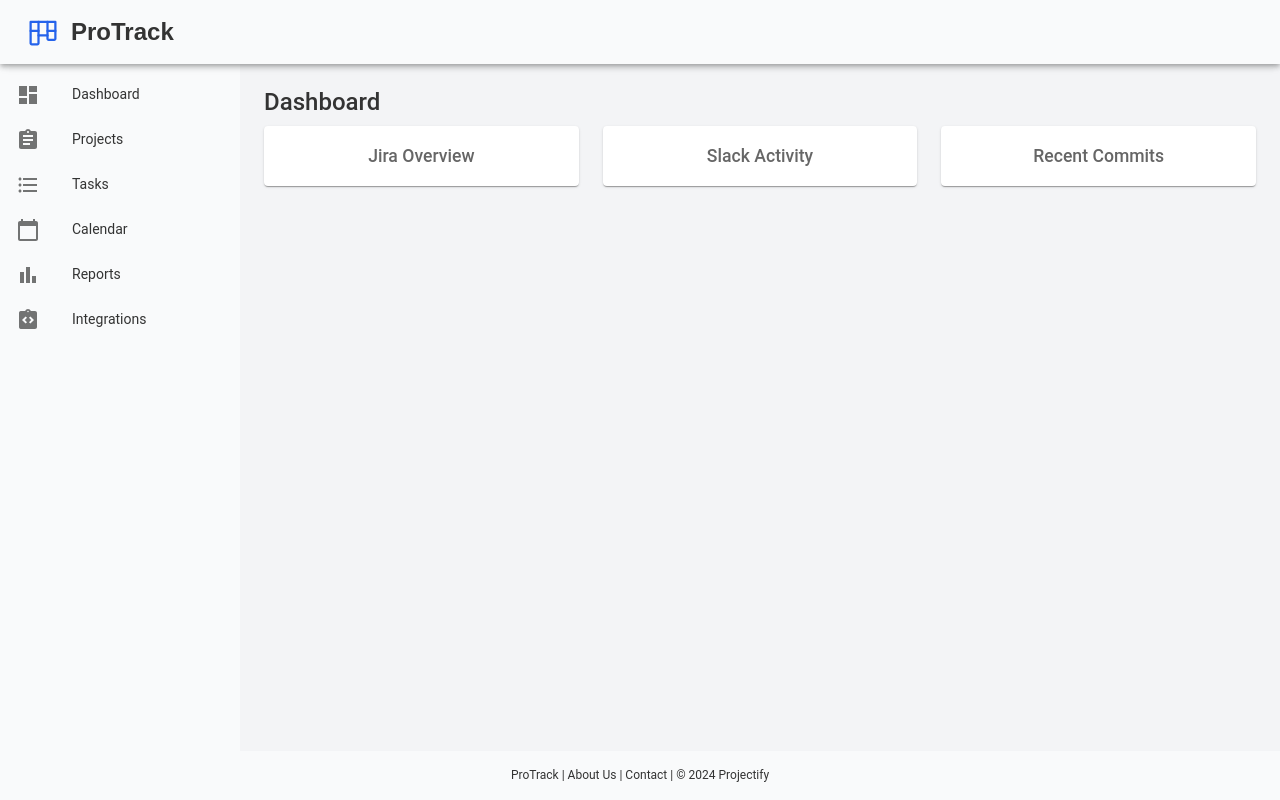
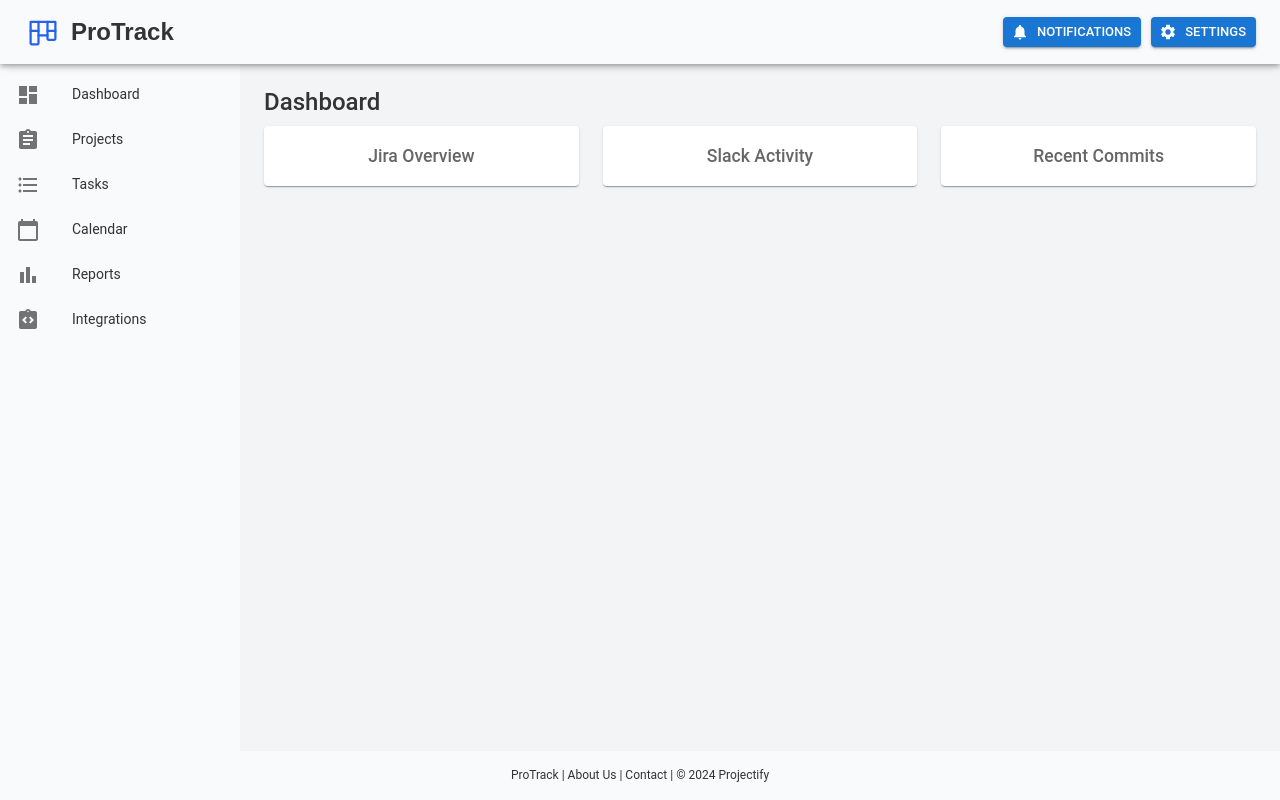
Before and after one commit to CrisFunes/protrack, a React app in the folder client/: page / in a window 1280 px wide. Built offline with nearby package versions, Linux system fonts and the light colour scheme; the HTML template or start-up script is replaced by a standard one.

Commit message:
add Notifications and settings buttons

```diff
--- a/client/src/components/Layout.jsx
+++ b/client/src/components/Layout.jsx
@@ -18,6 +18,9 @@ import BarChartIcon from '@mui/icons-material/BarChart';
 import FormatListBulletedIcon from '@mui/icons-material/FormatListBulleted';
 import { Link } from 'react-router-dom';
 import logo from '../assets/logo.svg';
+import SettingsIcon from '@mui/icons-material/Settings';
+import NotificationsIcon from '@mui/icons-material/Notifications';
+import { Button } from '@mui/material';
 
 const drawerWidth = 240;
 
@@ -80,7 +83,12 @@ const Layout = ({ children }) => {
           <Typography variant="logo" noWrap component="div" paddingLeft="10px">
             ProTrack
           </Typography>
-          {/* Add Notifications and Settings icons here */}
+          <Box sx={{ marginLeft: 'auto', display: 'flex', gap: '10px' }} >
+            <Button variant="contained" startIcon={<NotificationsIcon />}
+            size='small' color='primary'>Notifications</Button>
+            <Button variant="contained" startIcon={<SettingsIcon />}
+            size='small' color='primary' component={Link} to={'/settings'}>Settings</Button>
+          </Box>
         </Toolbar>
       </Header>
       <NavBar variant="permanent">
```
